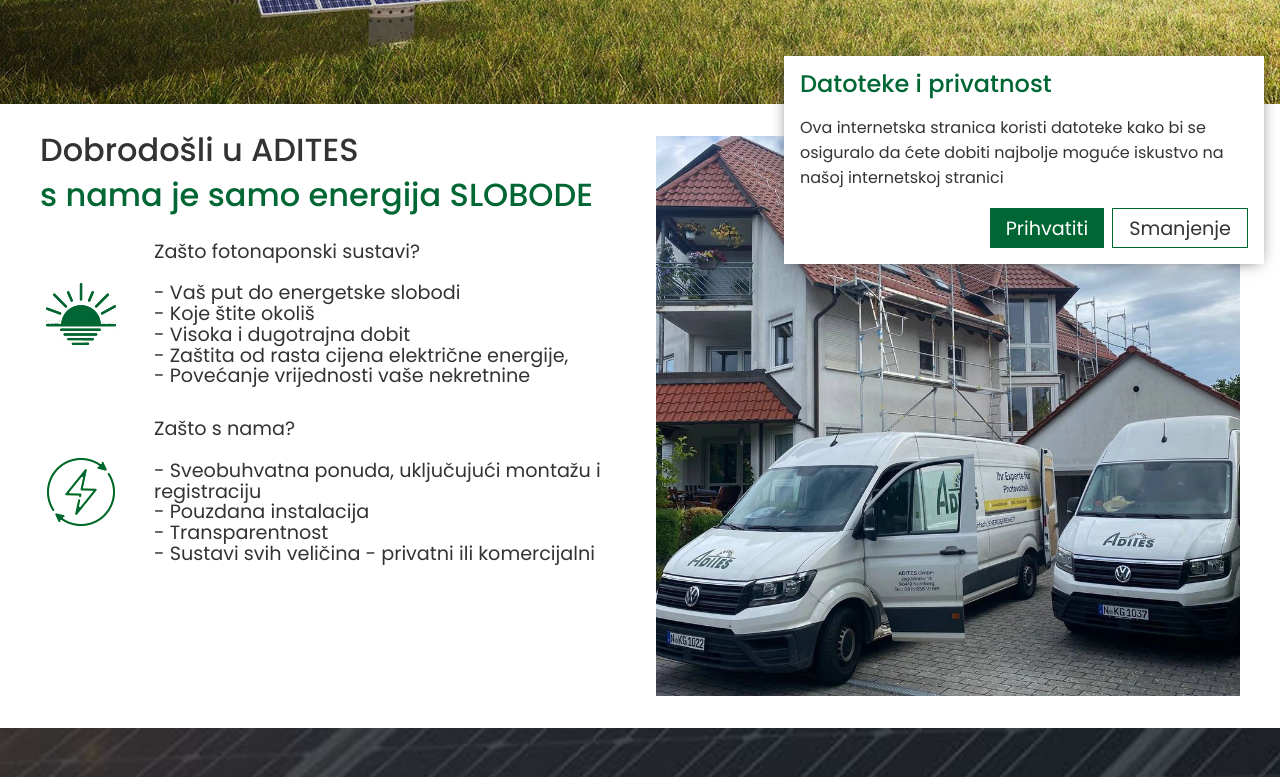
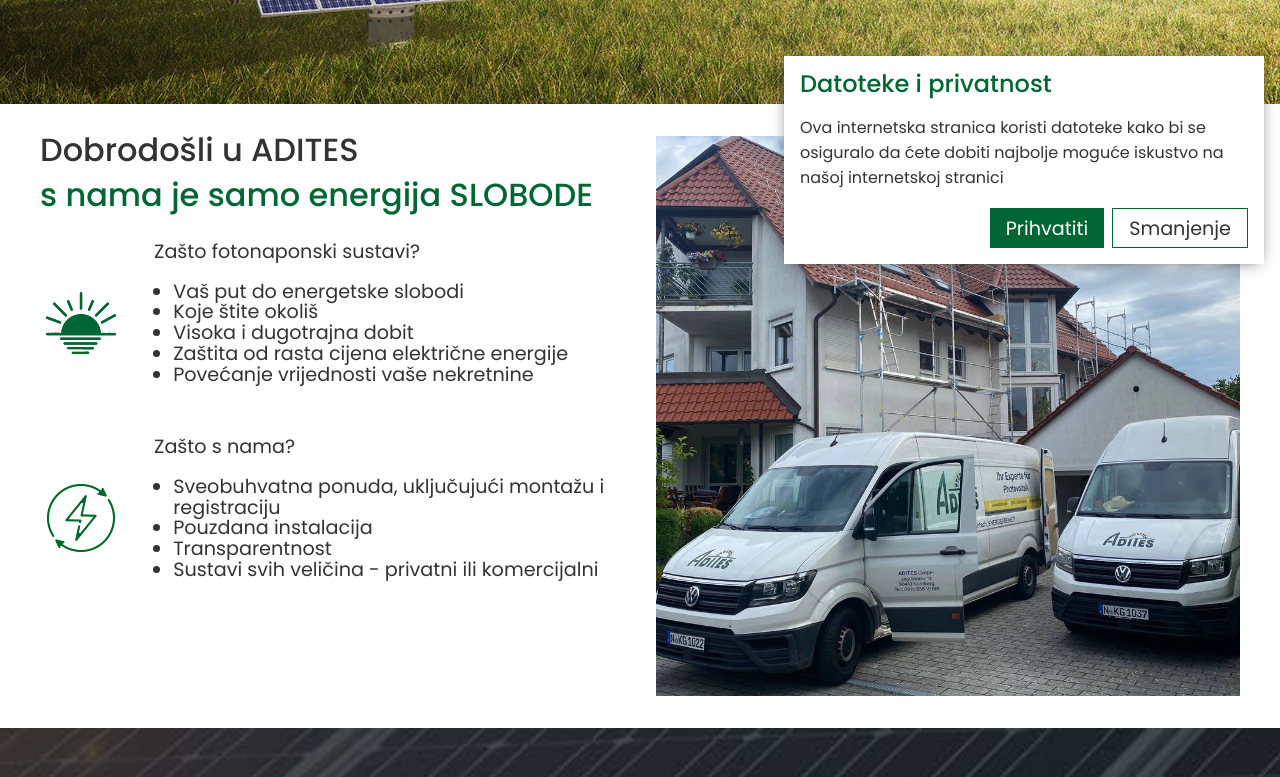
Before and after one commit to Nitrosick/Adites, a Nuxt app: page / in a window 1280 px wide. Shown: the part 520-1297 px from the top of the page. Built offline with nearby package versions, Linux system fonts and the light colour scheme.

Commit message:
Fixed locations display

```diff
--- a/assets/style/main.scss
+++ b/assets/style/main.scss
@@ -44,6 +44,10 @@
 
 p {
   margin: 0;
+}
+
+ul {
+  padding-left: 1.2rem;
 }
 
 h1 {
--- a/components/page/main/Welcome.vue
+++ b/components/page/main/Welcome.vue
@@ -40,18 +40,70 @@
 const translates = {
   en: {
     title: ['Welcome to ADITES', 'with us SIMPLY energy freedom'],
-    text1: 'Why photovoltaics?<br><br>- Your path to energy freedom<br>- You protect the environment<br>- High and long-term returns<br>- Protection against rising electricity prices<br>- Increase in the value of your real estate',
-    text2: 'Why with us?<br><br>- Complete offer including assembly and registration<br>- Reliable installation<br>- Transparency<br>- Systems of all sizes - private or commercial'
+    text1: `
+      Why photovoltaics?
+      <ul>
+        <li>Your path to energy freedom</li>
+        <li>You protect the environment</li>
+        <li>High and long-term returns</li>
+        <li>Protection against rising electricity prices</li>
+        <li>Increase in the value of your real estate</li>
+      </ul>
+    `,
+    text2: `
+      Why with us?
+      <ul>
+        <li>Complete offer including assembly and registration</li>
+        <li>Reliable installation</li>
+        <li>Transparency</li>
+        <li>Systems of all sizes - private or commercial</li>
+      <ul>
+    `
   },
   de: {
     title: ['Herzlich Willkommen bei ADITES', 'mit uns EINFACH Energiefreiheit'],
-    text1: 'Warum Photovoltaik?<br><br>- Ihr Weg zur Energiefreiheit<br>- Sie schützen die Umwelt<br>- Hohe und langfristige Rendite<br>- Absicherung vor steigenden Strompreisen<br>- Wertsteigerung ihrer Immobilien',
-    text2: 'Warum bei uns?<br><br>- Komplettangebot inkl. Montage und Anmeldung<br>- Zuverlässige Installation<br>- Transparenz<br>- Anlagen aller Größen<br>- Privat oder gewerblich'
+    text1: `
+      Warum Photovoltaik?
+      <ul>
+        <li>Ihr Weg zur Energiefreiheit</li>
+        <li>Sie schützen die Umwelt</li>
+        <li>Hohe und langfristige Rendite</li>
+        <li>Absicherung vor steigenden Strompreisen</li>
+        <li>Wertsteigerung ihrer Immobilien</li>
+      </ul>
+    `,
+    text2: `
+      Warum bei uns?
+      <ul>
+        <li>Komplettangebot inkl. Montage und Anmeldung</li>
+        <li>Zuverlässige Installation</li>
+        <li>Transparenz</li>
+        <li>Anlagen aller Größen</li>
+        <li>Privat oder gewerblich</li>
+      </ul>
+    `
   },
   hr: {
     title: ['Dobrodošli u ADITES', 's nama je samo energija SLOBODE'],
-    text1: 'Zašto fotonaponski sustavi?<br><br>- Vaš put do energetske slobodi<br>- Koje štite okoliš<br>- Visoka i dugotrajna dobit<br>- Zaštita od rasta cijena električne energije,<br>- Povećanje vrijednosti vaše nekretnine',
-    text2: 'Zašto s nama?<br><br>- Sveobuhvatna ponuda, uključujući montažu i registraciju<br>- Pouzdana instalacija<br>- Transparentnost<br>- Sustavi svih veličina - privatni ili komercijalni'
+    text1: `
+      Zašto fotonaponski sustavi?
+      <ul>
+        <li>Vaš put do energetske slobodi</li>
+        <li>Koje štite okoliš</li>
+        <li>Visoka i dugotrajna dobit</li>
+        <li>Zaštita od rasta cijena električne energije</li>
+        <li>Povećanje vrijednosti vaše nekretnine</li>
+      </ul>
+    `,
+    text2: `
+      Zašto s nama?
+      <ul>
+        <li>Sveobuhvatna ponuda, uključujući montažu i registraciju</li>
+        <li>Pouzdana instalacija</li>
+        <li>Transparentnost</li>
+        <li>Sustavi svih veličina - privatni ili komercijalni</li>
+      </ul>
+    `
   }
 }
 </script>
@@ -111,7 +163,7 @@
     }
 
     &-item {
-      gap: 1rem;
+      gap: 0.5rem;
 
       &-content {
         font-size: $font-size-md;
--- a/pages/[person].vue
+++ b/pages/[person].vue
@@ -82,7 +82,6 @@
     margin-top: 2rem;
     display: grid;
     grid-template-columns: 1fr 2fr;
-    grid-template-rows: 25rem;
     gap: 0.5rem;
   }
 
@@ -104,10 +103,13 @@
       gap: 1rem;
     }
 
-    &-photo,
-    &-location {
+    &-photo {
       width: 100%;
       height: 30rem;
+    }
+
+    &-location {
+      object-fit: none;
     }
   }
 }
```
Also changed, not shown: public/images/locations/dambrowski.jpg, public/images/locations/vilvovskiy.jpg.
